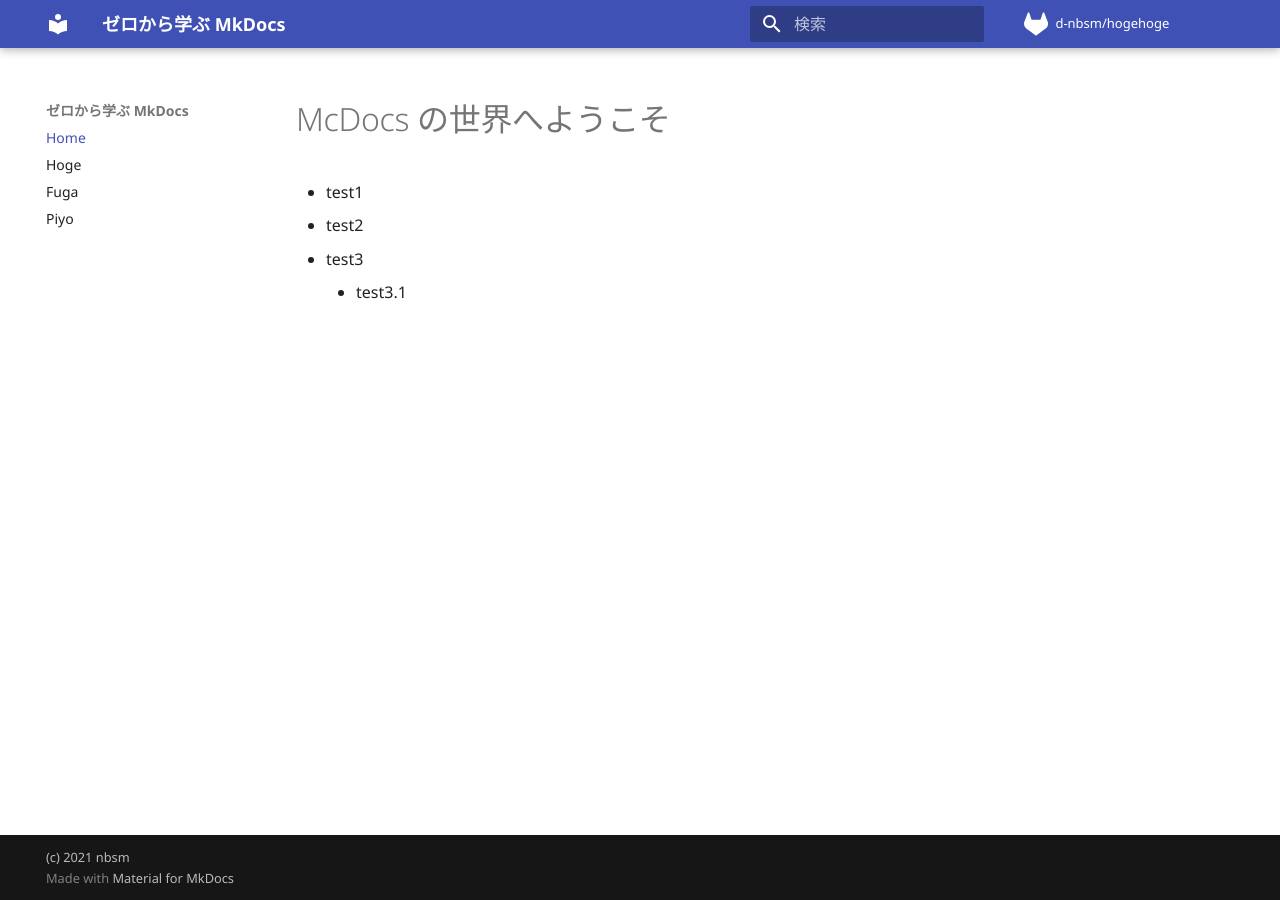
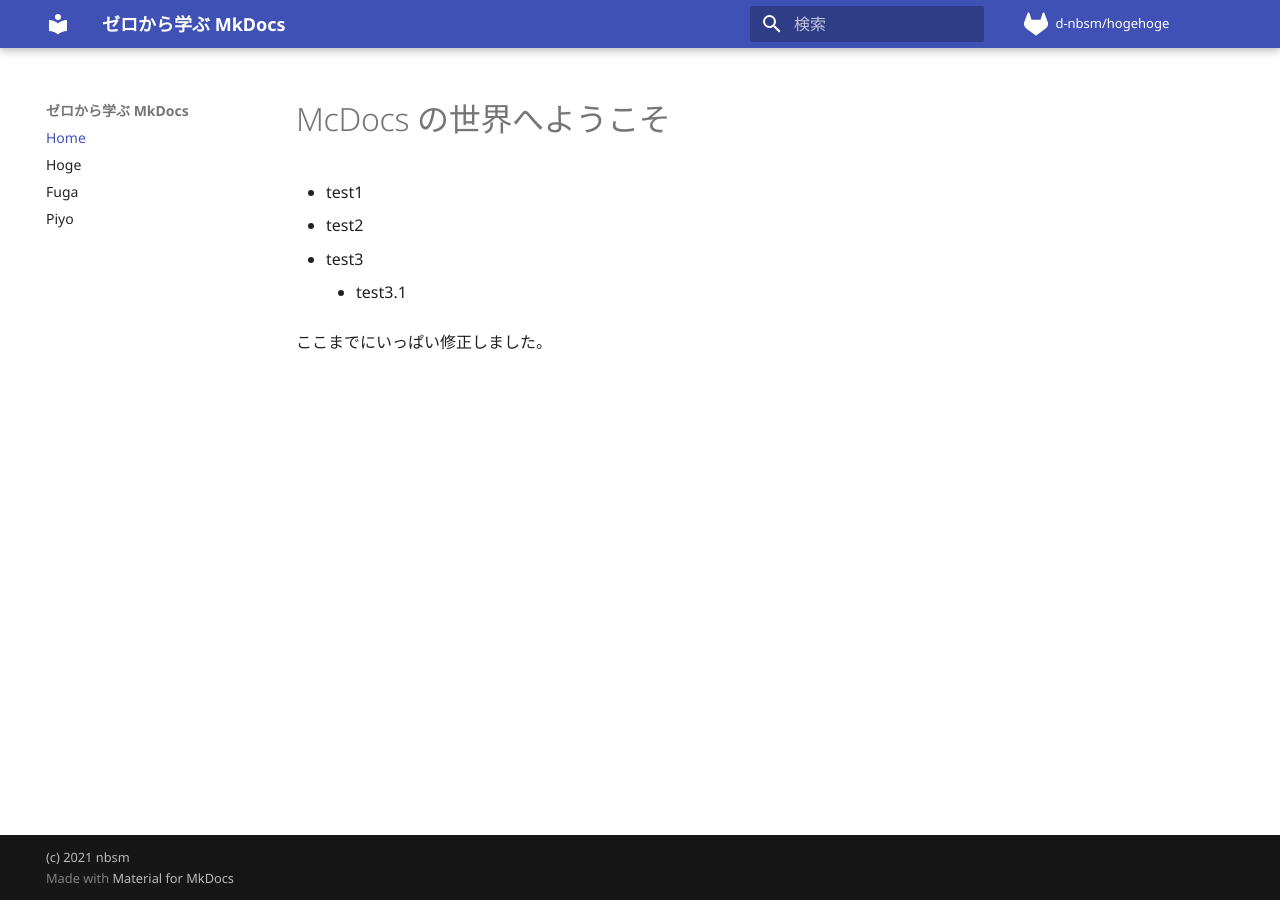
Before and after one commit to d-nbsm/hogehoge, an MkDocs documentation site: the page built from docs/index.md, in a window 1280 px wide. Built offline with MkDocs 1.6.1 and Material for MkDocs 9.7.7, drawn with Linux system fonts in a browser that asks for light colours; comment, search, counter and statistics services are not loaded.

Commit message:
maintenance...

```diff
--- a/docs/index.md
+++ b/docs/index.md
@@ -5,3 +5,5 @@ McDocs の世界へようこそ
 * test2
 * test3
 	* test3.1
+
+ここまでにいっぱい修正しました。
```
